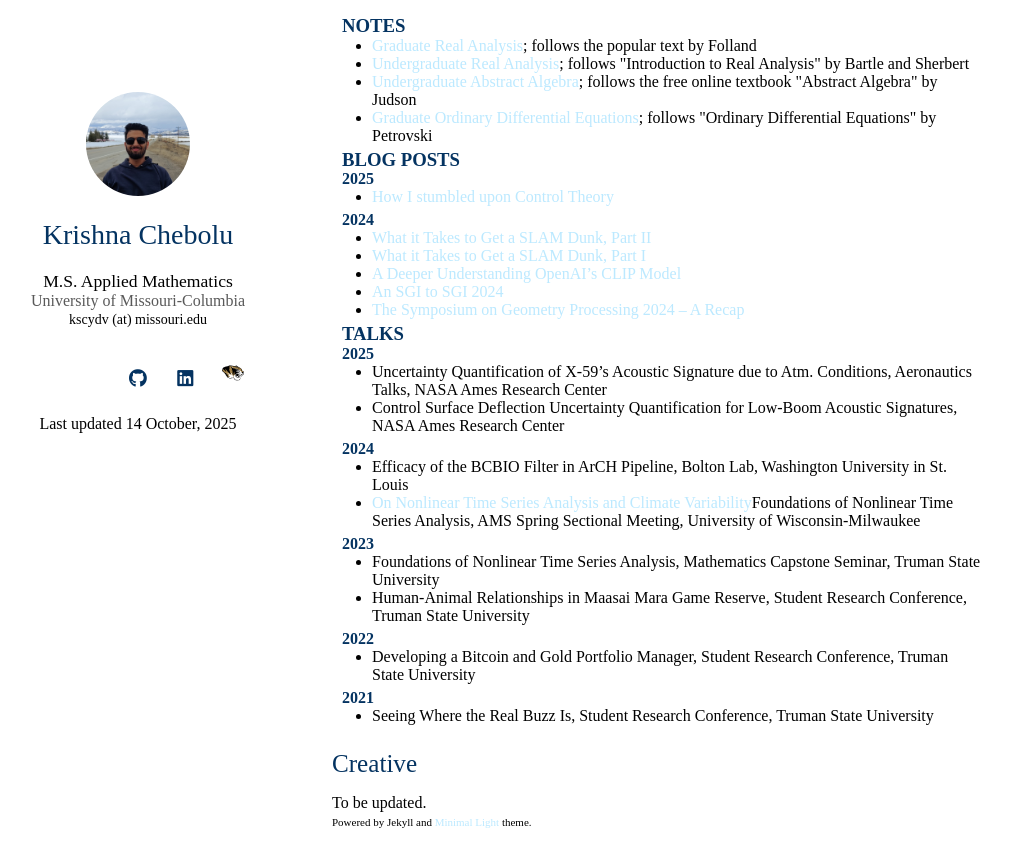
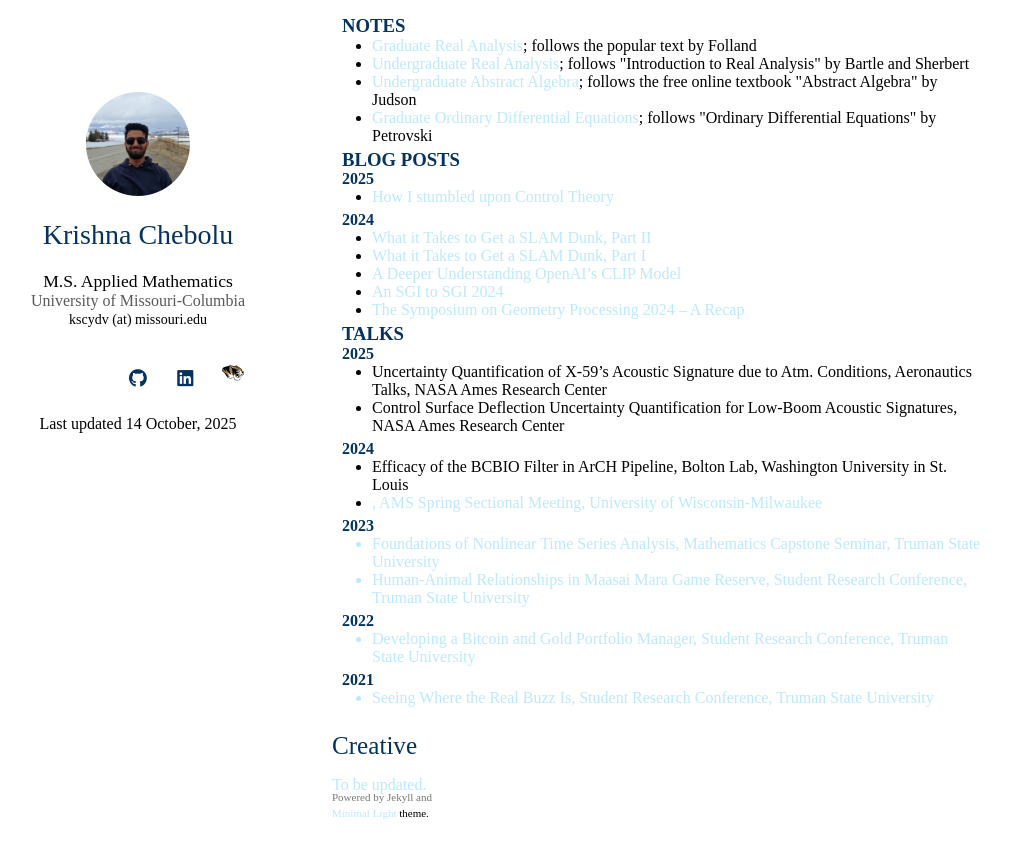
Before and after one commit to krishnachebolu/krishnachebolu.github.io, a Jekyll site: the page index.html, which Jekyll copies as it is, in a window 1280 px wide and 900 px high, scrolled down 683 px. Shown: the top 867 px of the window, without its empty margins (138-1149 px from the left). Built offline with Jekyll 4.4.1, drawn with Linux system fonts in a browser that asks for light colours; nearby versions of some CDN libraries; a style sheet for code colours, icons or effects is not loaded.

Commit message:
Update index.html

```diff
--- a/index.html
+++ b/index.html
@@ -185,7 +185,7 @@ Last updated 14 October, 2025
 <h4 style="margin:0 10px 0;">2024</h4>
 <ul style="margin:0 0 5px;">
   <li>Efficacy of the BCBIO Filter in ArCH Pipeline, Bolton Lab, Washington University in St. Louis</li>
-  <li><a href="https://meetings.ams.org/math/spring2024c/meetingapp.cgi/Paper/33981"> On Nonlinear Time Series Analysis and Climate Variability</a>Foundations of Nonlinear Time Series Analysis, AMS Spring Sectional Meeting, University of Wisconsin-Milwaukee</li>
+  <li><a href="https://meetings.ams.org/math/spring2024c/meetingapp.cgi/Paper/33981">, AMS Spring Sectional Meeting, University of Wisconsin-Milwaukee</li>
 </ul>
 <h4 style="margin:0 10px 0;">2023</h4>
 <ul style="margin:0 0 5px;">
```
